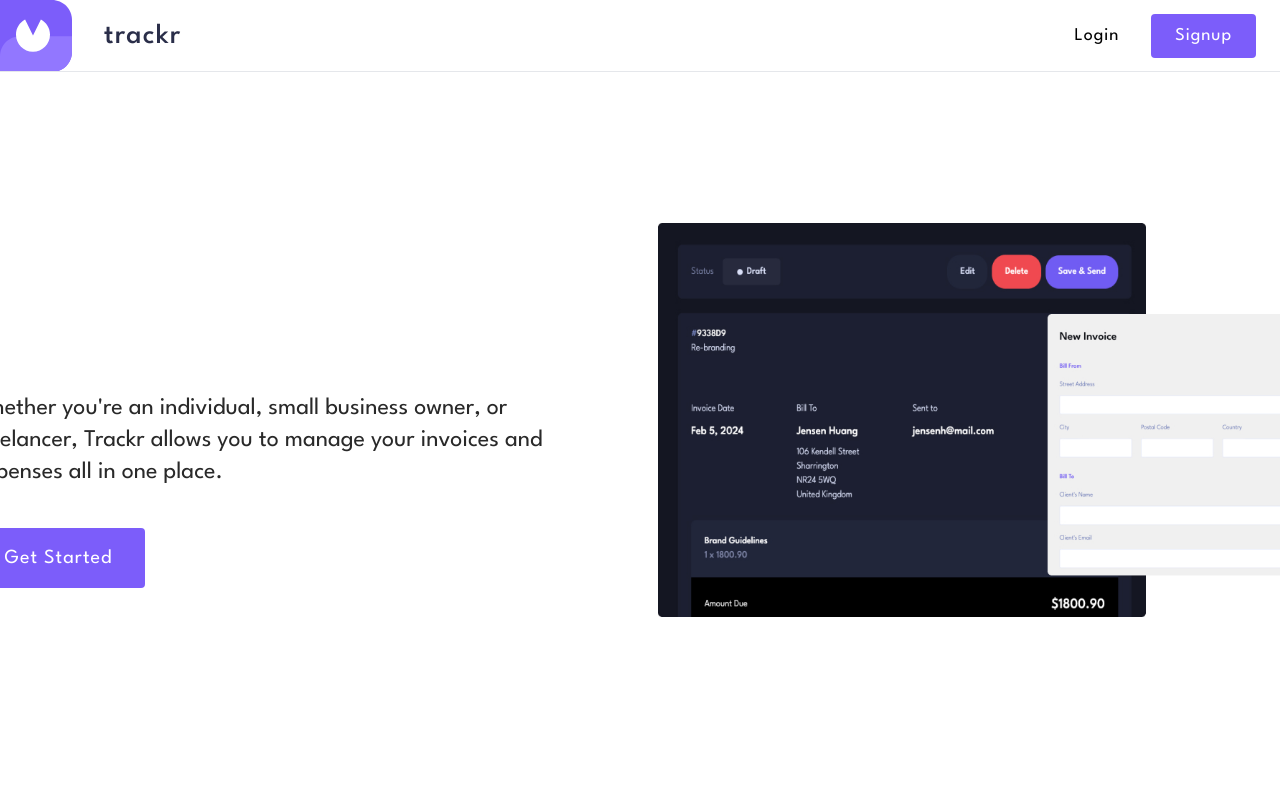
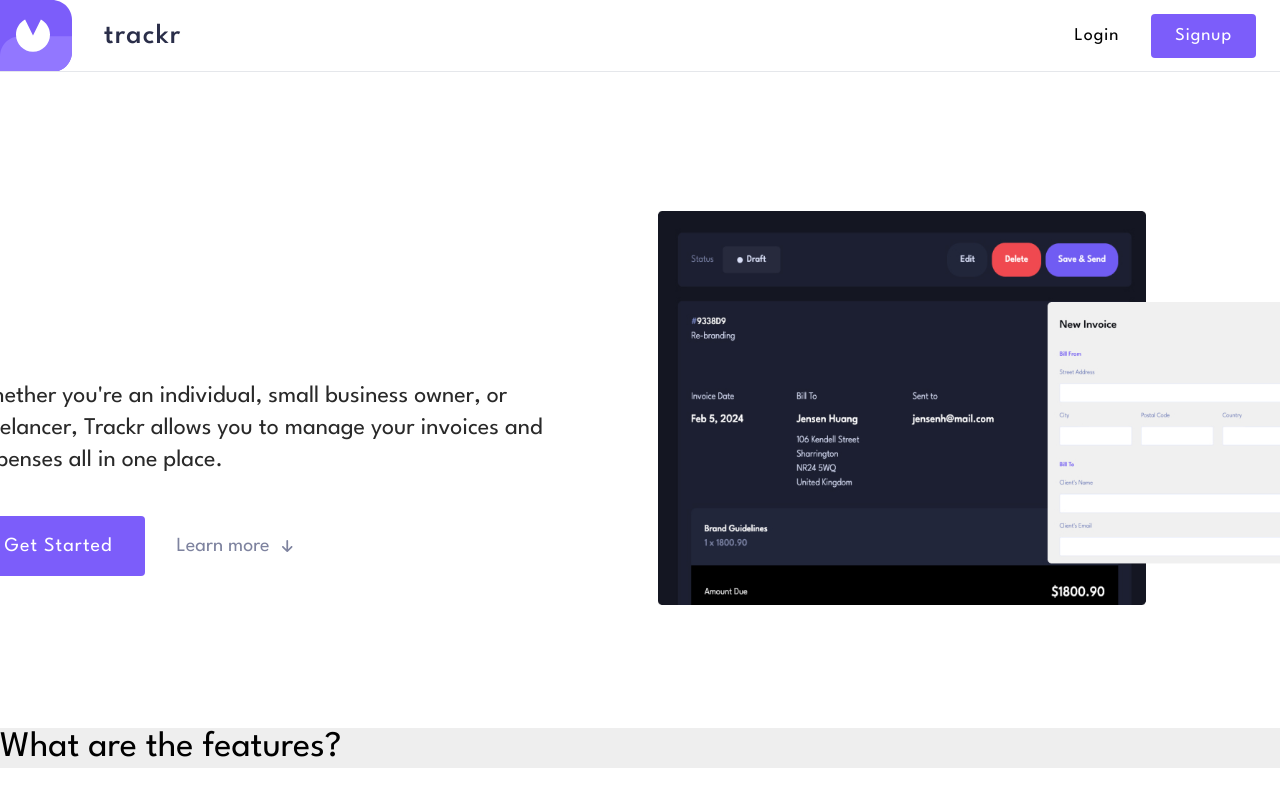
Before and after one commit to neshacascia/trackr, a Next.js app: page / in a window 1280 px wide. Shown: the top 800 px of the page. Built offline with nearby package versions, Linux system fonts and the light colour scheme; no server answers.

Commit message:
added Learn More button to lead to next section on homepage outlinining the app's features

```diff
--- a/pages/index.js
+++ b/pages/index.js
@@ -1,6 +1,9 @@
 import Head from 'next/head';
 import Image from 'next/image';
 import { SignedOut, SignInButton, SignUpButton } from '@clerk/nextjs';
+
+import { FontAwesomeIcon } from '@fortawesome/react-fontawesome';
+import { faArrowDown } from '@fortawesome/free-solid-svg-icons';
 
 export default function LandingPage() {
   return (
@@ -47,8 +50,8 @@ export default function LandingPage() {
         </SignedOut>
       </nav>
 
-      <main className="bg-white w-screen h-full flex flex-col px-6 pt-[72px] pb-8 md:h-screen md:px-12">
-        <section className="w-full h-full flex flex-col justify-center items-center gap-10 pt-[72px] md:mt-8 lg:-mt-4 lg:flex-row">
+      <main className="bg-white w-screen h-full flex flex-col pt-[72px] pb-8 md:h-screen">
+        <section className="w-full h-screen flex flex-col justify-center items-center gap-10 pt-[72px] px-6 md:px-12 md:mt-8 lg:-mt-4 lg:flex-row">
           <div className="flex flex-col items-center lg:items-start gap-4 lg:gap-10">
             <h1 className="font-home text-transparent text-3xl text-center lg:text-6xl font-semibold tracking-wider leading-[65px] lg:text-left gradient">
               Tracking made easy.
@@ -59,14 +62,24 @@ export default function LandingPage() {
               all in one place.
             </p>
 
+            <div className="flex items-center gap-8">
               <SignUpButton
                 afterSignInUrl="/dashboard"
                 afterSignUpUrl="/dashboard"
               >
-              <button className="text-white text-lg tracking-wider bg-brightPurple rounded py-4 px-8 hover:bg-hoverPurple md:text-xl">
+                <button className="text-white text-lg tracking-wider bg-brightPurple flex items-center gap-2 rounded py-4 px-8 hover:bg-hoverPurple md:text-xl">
                   Get Started
                 </button>
               </SignUpButton>
+
+              <a
+                href="#more"
+                className="text-[#7e839f] text-lg md:text-xl flex items-center gap-3"
+              >
+                Learn more{' '}
+                <FontAwesomeIcon icon={faArrowDown} className="text-sm" />
+              </a>
+            </div>
           </div>
 
           <Image
@@ -78,6 +91,10 @@ export default function LandingPage() {
             className="object-fit mb-10"
           />
         </section>
+
+        <section id="#more" className="bg-[#eeeeee]">
+          <h2 className="text-4xl">What are the features?</h2>
+        </section>
       </main>
     </>
   );
```
Lines whose indentation alone changed are shown as unchanged.
